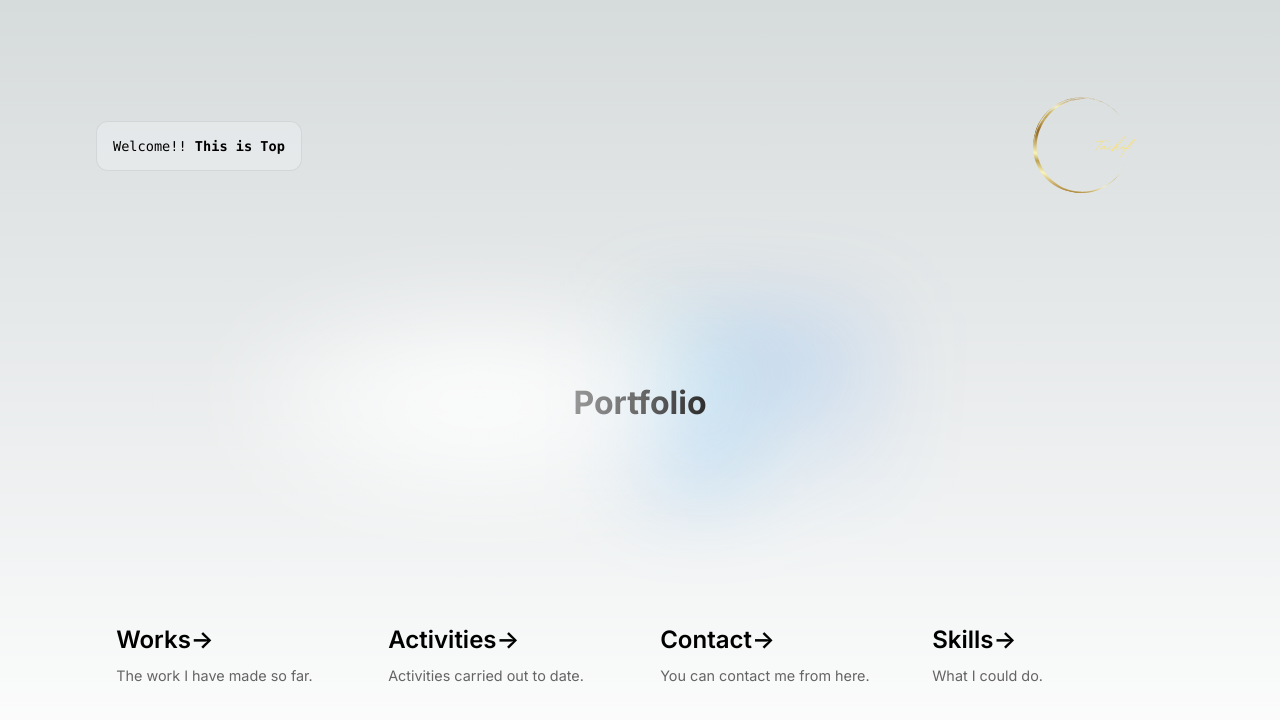
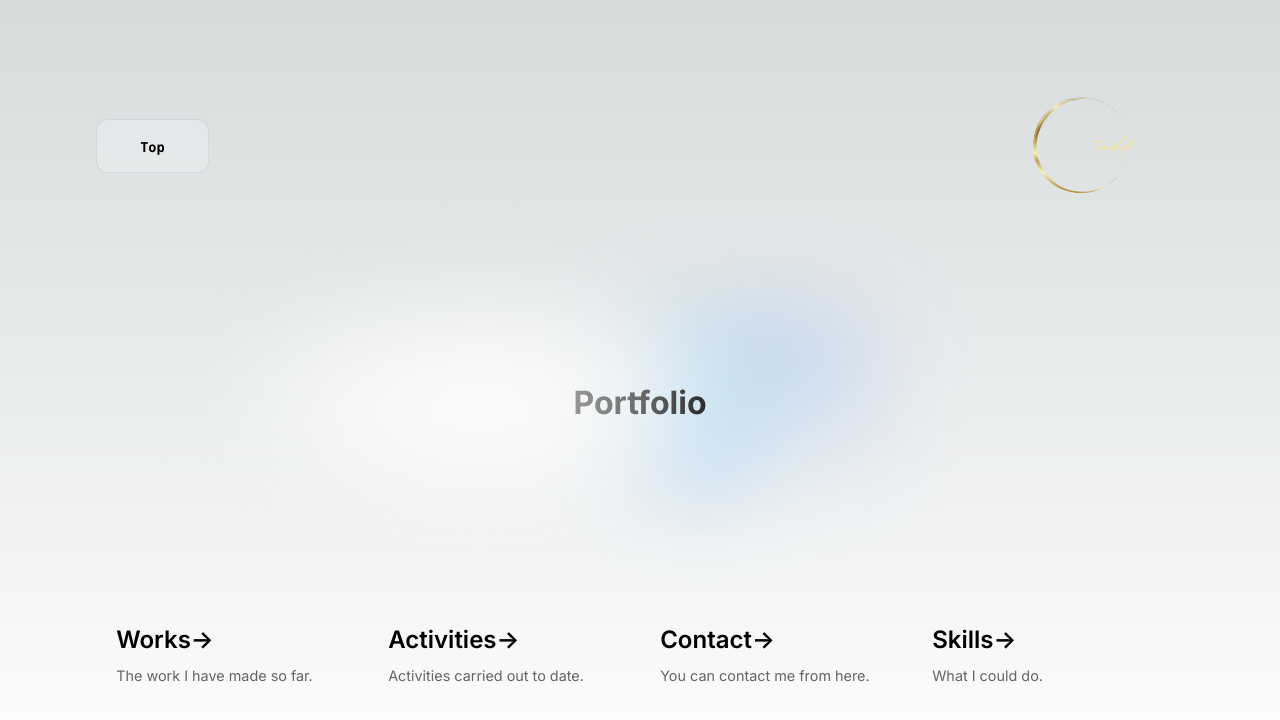
Before and after one commit to taikif/portfolio, a Next.js app: page / in a window 1280 px wide. Shown: the top 720 px of the page. Built offline with nearby package versions, Linux system fonts and the light colour scheme.

Commit message:
ボタンのフォント変更

```diff
--- a/app/page.js
+++ b/app/page.js
@@ -7,8 +7,7 @@ export default function Home() {
     <main className={styles.main}>
       <div className={styles.description}>
         <p>
-          Welcome!!&nbsp;
-          <code className={styles.code}>This is Top</code>
+          <code className={styles.code}>　　Top　　</code>
         </p>
         <div>
           <a
--- a/app/page.module.css
+++ b/app/page.module.css
@@ -74,6 +74,7 @@
 }
 
 .card p {
+  white-space: nowrap;
   margin: 0;
   opacity: 0.6;
   font-size: 0.9rem;
--- a/app/skills/page.js
+++ b/app/skills/page.js
@@ -7,7 +7,7 @@ export default function Activities(){
         <main className={styles.main}>
             <div className={styles.description}>
                 <p>
-                   <code className={styles.code}><Link href="/" replace>Back to Top</Link></code>
+                   <code className={styles.code}><Link href="/" replace>Back</Link></code>
                 </p>
                 <div>
                   <a
--- a/app/works/page.js
+++ b/app/works/page.js
@@ -7,7 +7,7 @@ export default function Works(){
         <main className={styles.main}>
             <div className={styles.description}>
                 <p>
-                   <code className={styles.code}><Link href="/" replace>Back to Top</Link></code>
+                   <code className={styles.code}><Link href="/" replace>Back</Link></code>
                 </p>
                 <div>
                   <a
```
